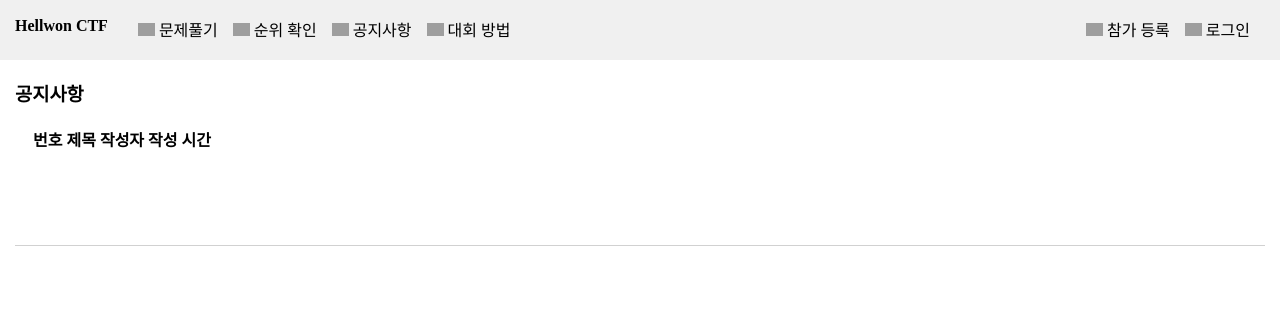
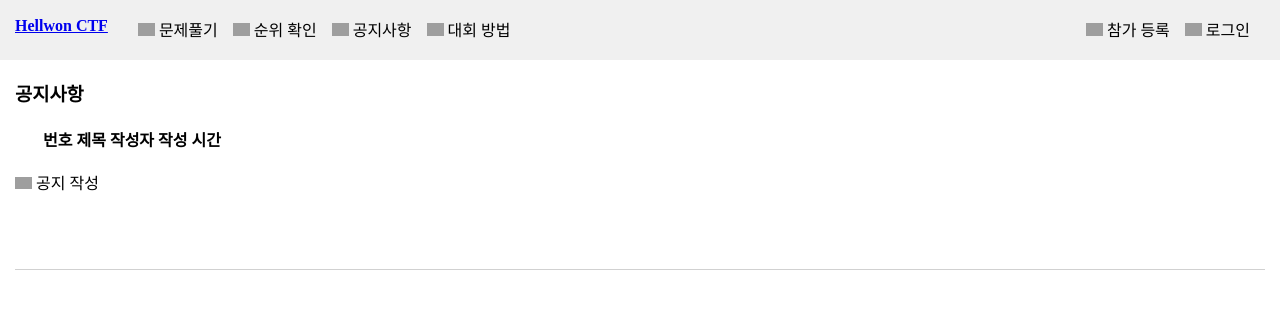
Before and after one commit to developer-kerry/Gukwon-CTF, a PHP site: page /notice.php in a window 1280 px wide. Shown: the top 309 px of the page. Run offline with PHP 8.4, Linux system fonts and the light colour scheme; data that the repository does not hold is empty; a stand-in replaces the project's code that opens the database connection; grey boxes are pictures that could not be loaded.

Commit message:
버튼 div와 관련한 css 코드 생성

```diff
--- a/notice.php
+++ b/notice.php
@@ -62,6 +62,11 @@
                             </tbody>
                         </table>
                     </p>
+                    <?php
+                        if($is_manager | true){
+                            echo "<div class=\"button\"><a href=\"/manager-pages/writenotice.php\"><img src=\"https://unicons.iconscout.com/release/v2.0.1/svg/line/edit.svg\" alt=\"Pencil-on-Square\"> 공지 작성</a></div>";
+                        }
+                    ?>
                 </div>
             </div>
         </div>
--- a/style/master.css
+++ b/style/master.css
@@ -11,16 +11,6 @@ body{
     height:60px;
     width:100%;
     margin-bottom:15px;
-}
-
-.top_nav a{
-    color:black;
-    text-decoration:none;
-}
-
-.top_nav li img{
-    width:17px;
-    height:auto;
 }
 
 .top_nav .top_nav_left{
@@ -80,5 +70,15 @@ body{
 }
 
 .description .row_wrap p{
-    margin-left:15px;
+    margin-left:25px;
 }
+
+.button img{
+    width:17px;
+    height:auto;
+}
+
+.button a{
+    text-decoration:none;
+    color:black;
+}
--- a/template/top_nav_left.html
+++ b/template/top_nav_left.html
@@ -3,27 +3,35 @@
         <a href="/index.php">Hellwon CTF</a>
     </li>
     <li class="solve_problem">
+        <div class="button">
             <a href="/solve_problem.php">
                 <img src="https://unicons.iconscout.com/release/v2.0.1/svg/line/check-square.svg" alt="check-square-icon">
                 문제풀기
             </a>
+        </div>
     </li>
     <li class="show_rank">
+        <div class="button">
             <a href="/show_rank.php">
                 <img src="https://unicons.iconscout.com/release/v2.0.1/svg/line/chart-growth.svg" alt="chart-growth-icon">
                 순위 확인
             </a>
+        </div>
     </li>
     <li class="notice">
+        <div class="button">
             <a href="/notice.php">
                 <img src="https://unicons.iconscout.com/release/v2.0.1/svg/line/file-exclamation.svg" alt="exclamation-icon">
                 공지사항
             </a>
+        </div>
     </li>
     <li class="instruction">
+        <div class="button">
             <a href="/instruction.php">
                 <img src="https://unicons.iconscout.com/release/v2.0.1/svg/line/comment-alt-lines.svg" alt="comment-alt-lines-icon">
                 대회 방법
             </a>
+        </div>
     </li>
 </ul>
--- a/template/top_nav_right_none_signed.html
+++ b/template/top_nav_right_none_signed.html
@@ -1,14 +1,18 @@
 <ul class="top_nav_right">
     <li>
+        <div class="button">
             <a href="/login.php">
                 <img src="https://unicons.iconscout.com/release/v2.0.1/svg/line/user-plus.svg" alt="user-plus-icon">
                 로그인
             </a>
+        </div>
     </li>
     <li>
+        <div class="button">
             <a href="/signin.php">
                 <img src="https://unicons.iconscout.com/release/v2.0.1/svg/line/enter.svg" alt="enter-arrow-icon">
                 참가 등록
             </a>
+        </div>
     </li>
 </ul>
--- a/template/top_nav_rignt_signed.html
+++ b/template/top_nav_rignt_signed.html
@@ -1,14 +1,18 @@
 <ul class="top_nav_right">
     <li>
+        <div class="button">
             <a href="/myinfo.php">
                 <img src="https://unicons.iconscout.com/release/v2.0.1/svg/line/user-plus.svg" alt="user-plus-icon">
                 내 정보
             </a>
+        </div>
     </li>
     <li>
+        <div class="button">
             <a href="/fucntion/logout.php">
                 <img src="https://unicons.iconscout.com/release/v2.0.1/svg/line/sign-out-alt.svg" alt="logout-icon">
                 로그아웃
             </a>
+        </div>
     </li>
 </ul>
```
Lines whose indentation alone changed are shown as unchanged.
